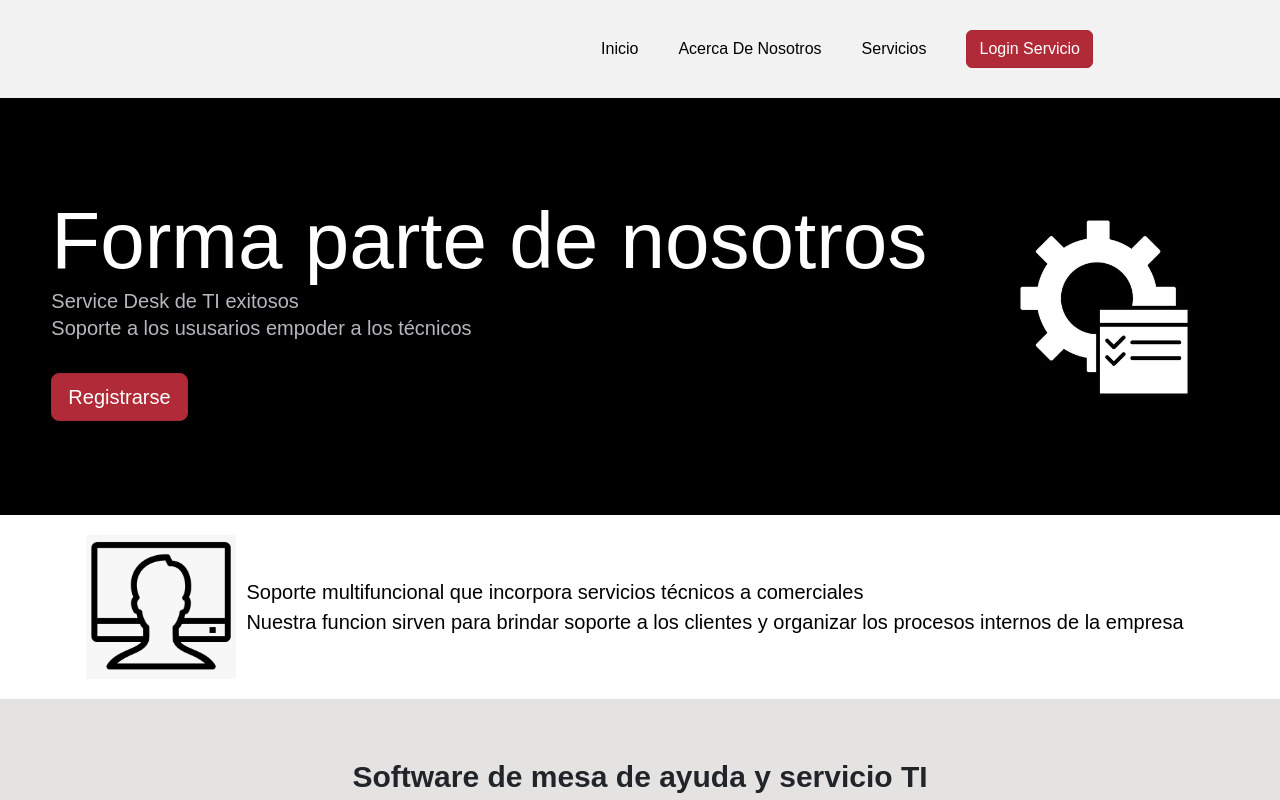
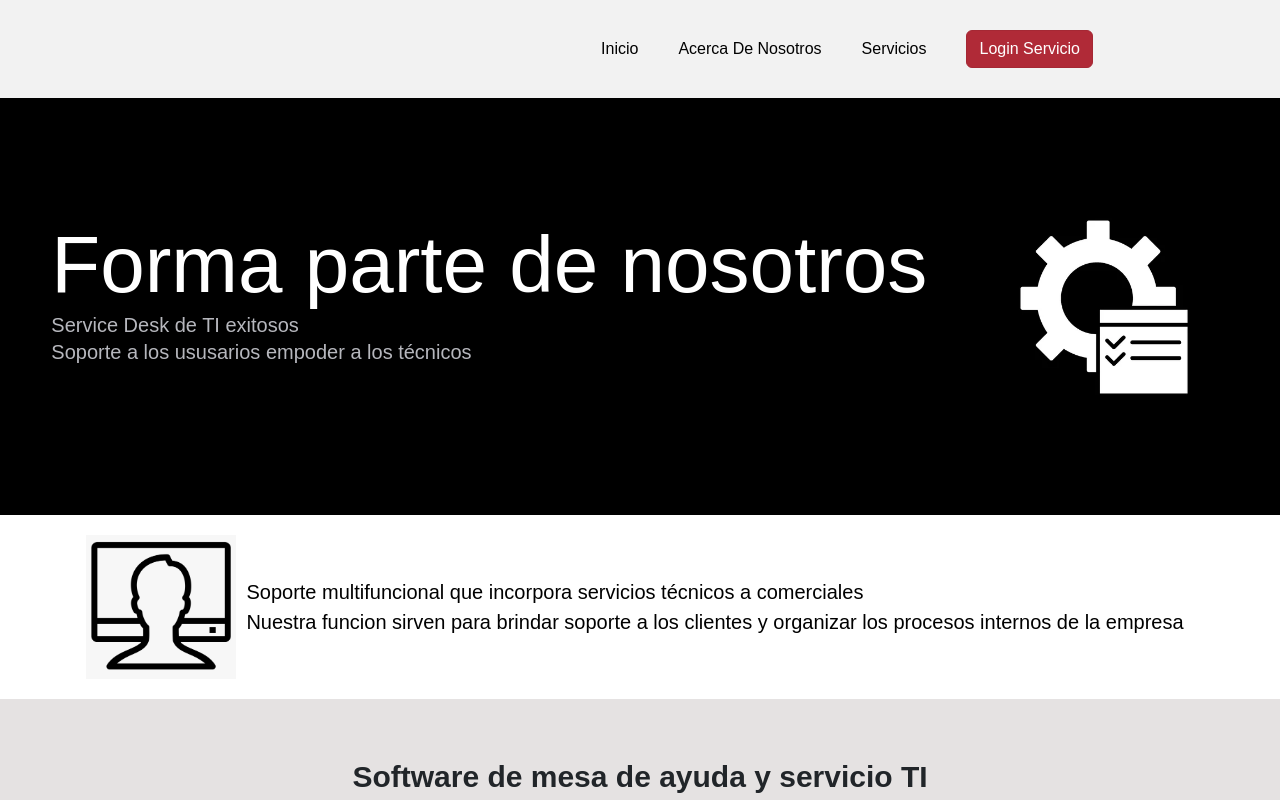
Before and after one commit to leonardo-chavesta/my-service-desk, a React (Vite) app: page / in a window 1280 px wide. Shown: the top 800 px of the page. Built offline with nearby package versions, Linux system fonts and the light colour scheme; a small style sheet from the web is missing.

Commit message:
resolviendo conflictos

```diff
--- a/index.html
+++ b/index.html
@@ -2,7 +2,7 @@
 <html lang="es">
   <head>
     <meta charset="UTF-8" />
-    <link rel="icon" type="image/svg+xml" href="./src/templates/img/SD2.png" />
+    <link rel="icon" type="image/svg+xml" href="./src/templates/img/iconos/img.png" />
     <meta name="viewport" content="width=device-width, initial-scale=1.0" />
 
     <title>Service Desk</title>
--- a/src/views/home/home.jsx
+++ b/src/views/home/home.jsx
@@ -13,7 +13,7 @@ const ventanaPrincipal = () => (
         <h2>Service Desk de TI exitosos</h2>
         <p>Soporte a los ususarios empoder a los técnicos</p>
         <div className="container__botones">
-          <Link to='register' >
+          {/* <Link to='register' >
           <Button
             variant="danger"
             size="lg"
@@ -21,7 +21,7 @@ const ventanaPrincipal = () => (
             active
           >
             Registrarse
-          </Button></Link>
+          </Button></Link> */}
 
         </div>
       </div>
```
Also changed, not shown: src/templates/img/iconos/img.png (added).
